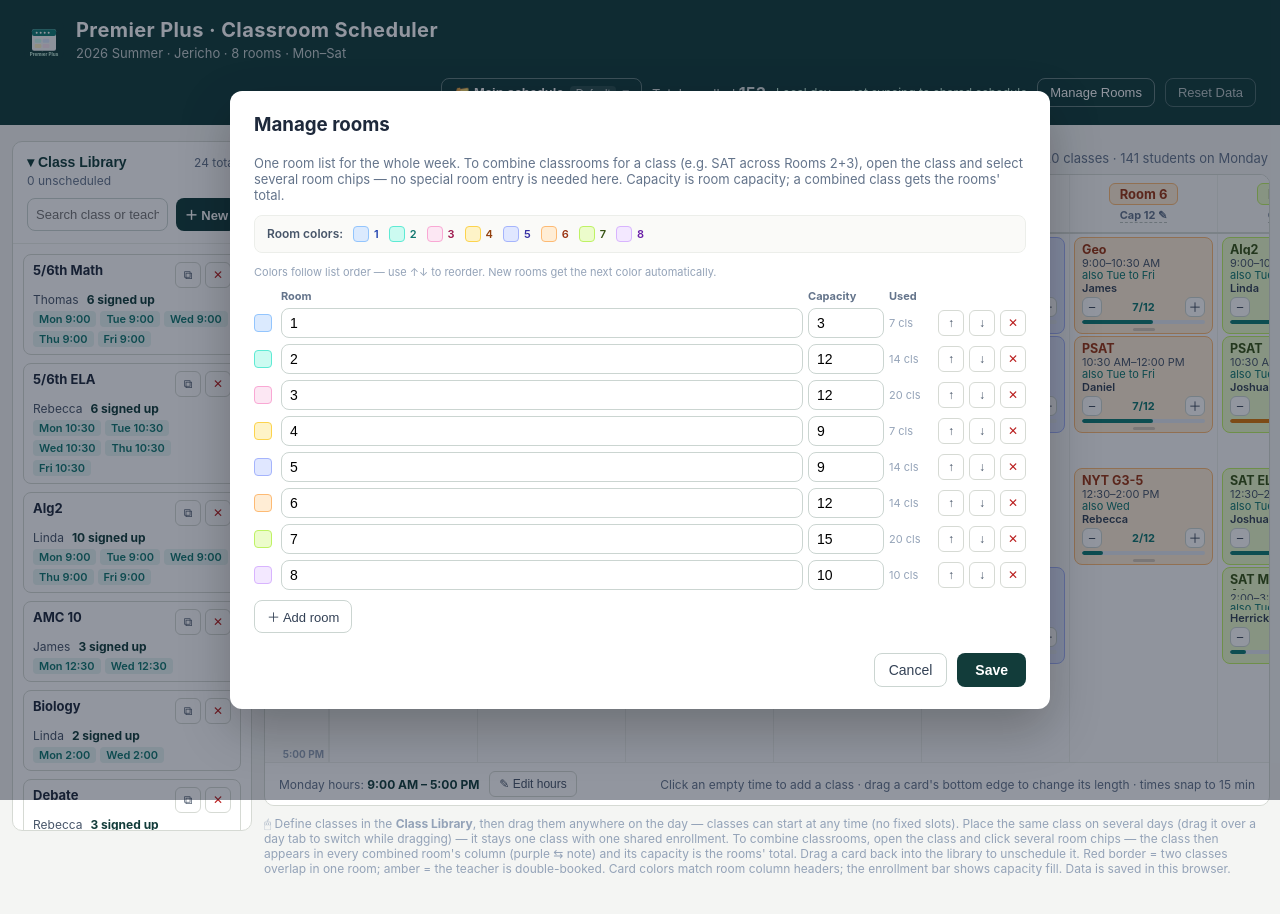
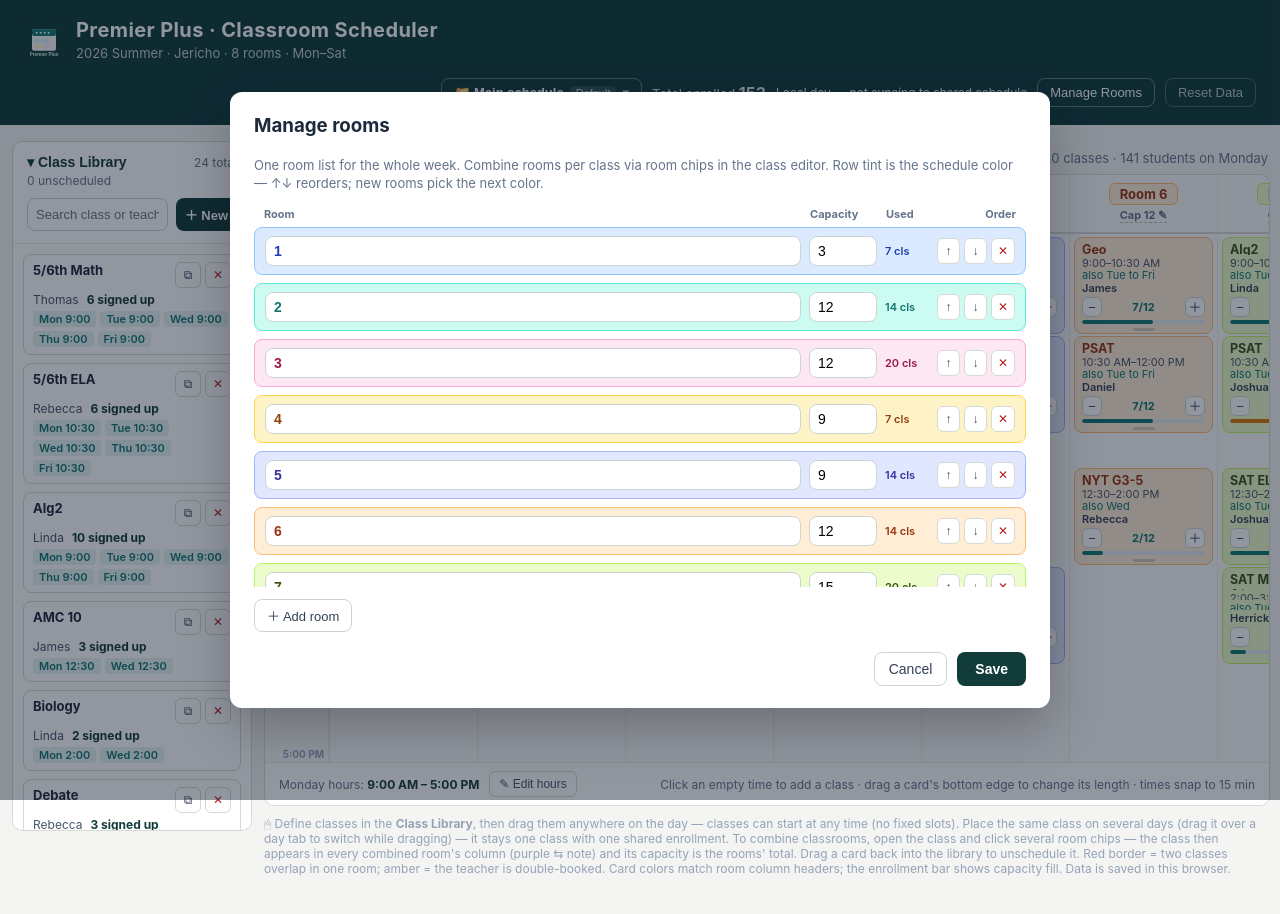
Before and after one commit to yuyanx/classroom-scheduler, a React (Vite) app: page / in a window 1280 px wide. Both pictures are taken after a click on the button "Manage Rooms". Shown: the top 914 px of the page. Built offline with nearby package versions, Linux system fonts and the light colour scheme.

Commit message:
ui: simplify Manage rooms color presentation
Drop the duplicate legend strip; tint each row with its schedule color
and white inputs so colors read clearly without repeating swatches.

```diff
--- a/src/App.jsx
+++ b/src/App.jsx
@@ -3329,23 +3329,6 @@ function ClassModal({ editing, cls, initialRows, days, rooms, teachers, defaultD
   );
 }
 
-// ───────────────────────── Room color swatch (shared palette) ─────────────────────────
-function RoomColorSwatch({ color, size = 14 }) {
-  return (
-    <span
-      style={{
-        width: size,
-        height: size,
-        borderRadius: 4,
-        background: color.bg,
-        border: `1px solid ${color.border}`,
-        flexShrink: 0,
-        display: "inline-block",
-      }}
-    />
-  );
-}
-
 // ───────────────────────── Room header badge (palette bg + paired dark text) ─────────────────────────
 function RoomHeaderBadge({ roomId, roomOrder }) {
   const c = roomOverviewColor(roomId, roomOrder);
@@ -4163,68 +4146,66 @@ function RoomModal({ rooms, placements, onSave, onClose }) {
     onSave({ list: out, renames });
   };
 
+  const rowInput = { ...inputStyle, padding: "6px 8px", background: "#fff" };
+
   return (
     <Overlay onClose={onClose} wide>
       <h3 style={{ marginTop: 0 }}>Manage rooms</h3>
-      <p style={{ fontSize: 13, color: "#64748b", margin: "0 0 12px" }}>
-        One room list for the whole week. To combine classrooms for a class (e.g. SAT across Rooms 2+3),
-        open the class and select several room chips — no special room entry is needed here. Capacity is
-        room capacity; a combined class gets the rooms' total.
+      <p style={{ fontSize: 13, color: "#64748b", margin: "0 0 14px", lineHeight: 1.45 }}>
+        One room list for the whole week. Combine rooms per class via room chips in the class editor.
+        Row tint is the schedule color — ↑↓ reorders; new rooms pick the next color.
       </p>
-      <div style={{ padding: "10px 12px", marginBottom: 12, borderRadius: 8, background: "#fafaf8", border: "1px solid #eceeea", display: "flex", flexWrap: "wrap", gap: 10, alignItems: "center" }}>
-        <span style={{ fontSize: 12, fontWeight: 600, color: "#475569" }}>Room colors:</span>
-        {list.map((r, i) => {
-          const c = colorForIndex(i);
-          const label = r.name.trim() || "(new)";
-          return (
-            <span key={i} style={{ display: "inline-flex", alignItems: "center", gap: 5, fontSize: 11, color: c.text, fontWeight: 600 }}>
-              <RoomColorSwatch color={c} />
-              {label}
-            </span>
-          );
-        })}
-      </div>
-      <p style={{ fontSize: 11, color: "#94a3b8", margin: "0 0 10px" }}>
-        Colors follow list order — use ↑↓ to reorder. New rooms get the next color automatically.
-      </p>
-      <div style={{ display: "grid", gridTemplateColumns: "22px 1fr 76px 44px 26px 26px 26px", gap: 5, alignItems: "center", marginBottom: 5, fontSize: 11, color: "#64748b", fontWeight: 700 }}>
-        <span />
+      <div style={{ display: "grid", gridTemplateColumns: "1fr 68px 44px 78px", gap: 8, alignItems: "center", marginBottom: 6, padding: "0 10px", fontSize: 11, color: "#64748b", fontWeight: 700 }}>
         <span>Room</span>
         <span>Capacity</span>
         <span>Used</span>
-        <span />
-        <span />
-        <span />
-      </div>
-      <div style={{ display: "flex", flexDirection: "column", gap: 6, maxHeight: 320, overflowY: "auto" }}>
-        {list.map((r, i) => (
-          <div key={i} style={{ display: "grid", gridTemplateColumns: "22px 1fr 76px 44px 26px 26px 26px", gap: 5, alignItems: "center" }}>
-            <RoomColorSwatch color={colorForIndex(i)} size={16} />
+        <span style={{ textAlign: "right" }}>Order</span>
+      </div>
+      <div style={{ display: "flex", flexDirection: "column", gap: 8, maxHeight: 360, overflowY: "auto" }}>
+        {list.map((r, i) => {
+          const c = colorForIndex(i);
+          return (
+            <div
+              key={i}
+              style={{
+                display: "grid",
+                gridTemplateColumns: "1fr 68px 44px 78px",
+                gap: 8,
+                alignItems: "center",
+                padding: "8px 10px",
+                borderRadius: 8,
+                background: c.bg,
+                border: `1px solid ${c.border}`,
+              }}
+            >
               <input
-              style={{ ...inputStyle, padding: "6px 8px" }}
+                style={{ ...rowInput, color: c.text, fontWeight: 600 }}
                 value={r.name}
                 placeholder="Room name"
                 onChange={(e) => patch(i, { name: e.target.value })}
               />
               <input
-              style={{ ...inputStyle, padding: "6px 8px" }}
+                style={rowInput}
                 type="number"
                 min="0"
                 value={r.cap}
                 onChange={(e) => patch(i, { cap: e.target.value })}
               />
               {r.orig ? (
-              <span style={{ fontSize: 11, color: "#94a3b8", whiteSpace: "nowrap" }}>
+                <span style={{ fontSize: 11, color: c.text, fontWeight: 600, whiteSpace: "nowrap" }}>
                   {countFor(r.orig)} cls
                 </span>
-            ) : <span />}
+              ) : <span style={{ fontSize: 11, color: c.text, opacity: 0.55 }}>—</span>}
+              <div style={{ display: "flex", gap: 4, justifyContent: "flex-end" }}>
                 <button style={miniBtn} onClick={() => move(i, -1)} title="Move up">↑</button>
                 <button style={miniBtn} onClick={() => move(i, 1)} title="Move down">↓</button>
                 <button style={{ ...miniBtn, color: "#b91c1c" }} onClick={() => remove(i)} title="Delete">✕</button>
               </div>
-        ))}
-      </div>
-      <button style={{ ...btnSecondary, marginTop: 10, fontSize: 13, padding: "6px 12px" }} onClick={add}>
+            </div>
+          );
+        })}
+      </div>
+      <button style={{ ...btnSecondary, marginTop: 12, fontSize: 13, padding: "6px 12px" }} onClick={add}>
         ＋ Add room
       </button>
       <div style={{ display: "flex", gap: 10, justifyContent: "flex-end", marginTop: 20 }}>
```
Also changed, not shown: app.js. Lines whose indentation alone changed are shown as unchanged.
